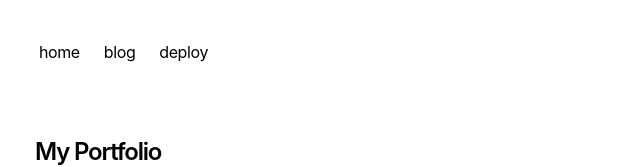
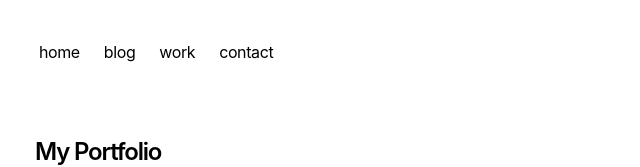
Before and after one commit to MazaaLazaa/website-dn, a Next.js app: page / in a window 1280 px wide. Shown: the top 167 px of the page, without its empty margins (317-957 px from the left). Built offline with nearby package versions, Linux system fonts and the light colour scheme.

Commit message:
Update nav.tsx

```diff
--- a/app/components/nav.tsx
+++ b/app/components/nav.tsx
@@ -7,8 +7,11 @@ const navItems = {
   '/blog': {
     name: 'blog',
   },
-  'https://vercel.com/templates/next.js/portfolio-starter-kit': {
-    name: 'deploy',
+  '/work': {
+    name: 'work',
+  },
+  '/contact': {
+    name: 'contact',
   },
 }
 
```
